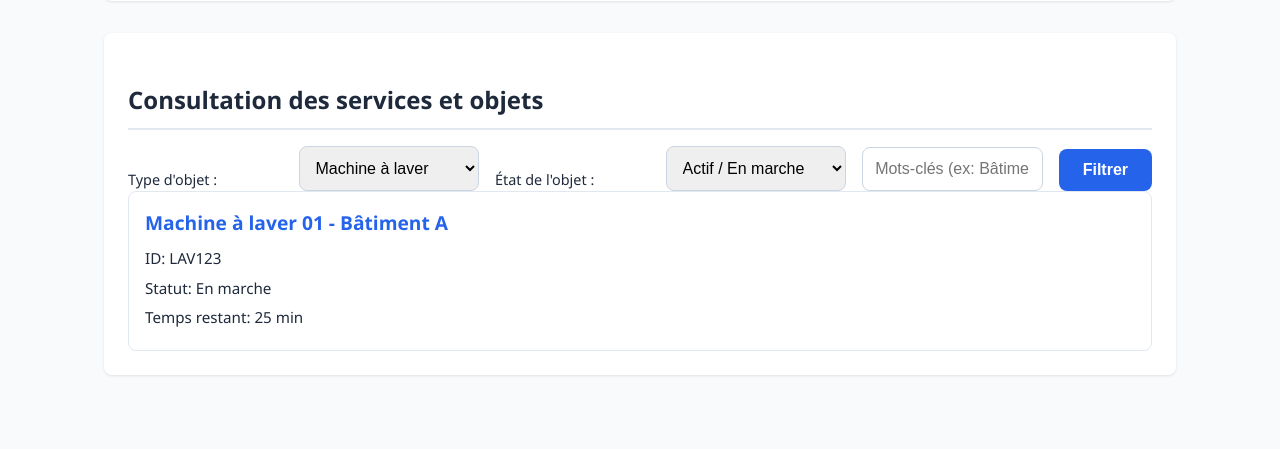
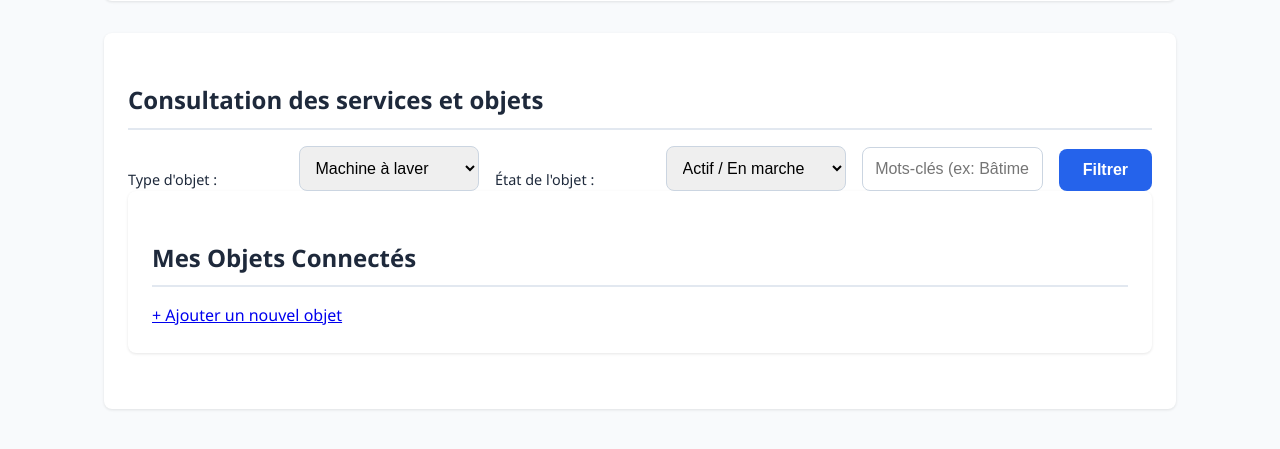
Before and after one commit to Mohamine2/Smart-Uni, a Django app: page /dashboard-simple/ in a window 1280 px wide. Shown: the part 321-770 px from the top of the page. Run offline with Django 5.2, Linux system fonts and the light colour scheme; the visitor is signed in with stand-in values (Sample User, id 1); data that the repository does not hold is empty.

Commit message:
Implémentation de la fonctionnalité d'ajout/suppression d'un objet depuis le compte d'un étudiant

```diff
--- a/core/urls.py
+++ b/core/urls.py
@@ -27,4 +27,6 @@ urlpatterns = [
     path('logout/', views.logout_view, name='logout'),
     path('dashboard-simple/', views.dashboard_view, name='dashboard'), # Page après connexion
     path('objets/recherche/', views.recherche_objets, name='recherche_objets'),
+    path('objets/ajouter/', views.ajout_objet, name='ajout_objet'),
+    path('objets/supprimer/<int:objet_id>/', views.supprimer_objet, name='supprimer_objet'),
 ]
--- a/residence_connectee/views.py
+++ b/residence_connectee/views.py
@@ -1,47 +1,11 @@
 from django.contrib.auth import authenticate, login, logout
-from django.shortcuts import render, redirect
+from django.shortcuts import render, redirect, get_object_or_404
 from django.contrib import messages
 from django.contrib.auth.decorators import login_required
 from .models import ObjetConnecte, Piece
+from django.contrib import messages # Pour afficher une alerte
 
 from residence_connectee.models import Etudiant
-
-def recherche_objets(request):
-    objets = ObjetConnecte.objects.all()
-
-    mot_cle = request.GET.get('q')
-    type_objet = request.GET.get('type_objet')
-    etat = request.GET.get('etat')
-    piece_id = request.GET.get('piece')
-
-    if mot_cle:
-        objets = objets.filter(nom__icontains=mot_cle)
-
-    if type_objet:
-        objets = objets.filter(type_objet=type_objet)
-
-    if etat:
-        if etat == "actif":
-            objets = objets.filter(etat=True)
-        elif etat == "inactif":
-            objets = objets.filter(etat=False)
-
-    if piece_id:
-        objets = objets.filter(piece_id=piece_id)
-
-    pieces = Piece.objects.all()
-
-    context = {
-        'objets': objets,
-        'pieces': pieces,
-        'mot_cle': mot_cle or '',
-        'type_objet_selectionne': type_objet or '',
-        'etat_selectionne': etat or '',
-        'piece_selectionnee': piece_id or '',
-        'type_choices': ObjetConnecte.TYPE_CHOICES,
-    }
-
-    return render(request, 'recherche_objets.html', context)
 
 def home_view(request):
     return render(request, 'index.html')
@@ -102,5 +66,80 @@ def logout_view(request):
 
 @login_required  # Cette ligne empêche les gens non-connectés d'entrer
 def dashboard_view(request):
-    # Ici, request.user contient l'étudiant qui vient de se connecter
-    return render(request, 'dashboard-simple.html', {'etudiant': request.user})
+    # request.user contient l'étudiant qui vient de se connecter
+    mes_objets = ObjetConnecte.objects.filter(piece__logement__occupant=request.user)
+    return render(request, 'dashboard-simple.html', {'objets': mes_objets})
+
+def recherche_objets(request):
+    objets = ObjetConnecte.objects.all()
+
+    mot_cle = request.GET.get('q')
+    type_objet = request.GET.get('type_objet')
+    etat = request.GET.get('etat')
+    piece_id = request.GET.get('piece')
+
+    if mot_cle:
+        objets = objets.filter(nom__icontains=mot_cle)
+
+    if type_objet:
+        objets = objets.filter(type_objet=type_objet)
+
+    if etat:
+        if etat == "actif":
+            objets = objets.filter(etat=True)
+        elif etat == "inactif":
+            objets = objets.filter(etat=False)
+
+    if piece_id:
+        objets = objets.filter(piece_id=piece_id)
+
+    pieces = Piece.objects.all()
+
+    context = {
+        'objets': objets,
+        'pieces': pieces,
+        'mot_cle': mot_cle or '',
+        'type_objet_selectionne': type_objet or '',
+        'etat_selectionne': etat or '',
+        'piece_selectionnee': piece_id or '',
+        'type_choices': ObjetConnecte.TYPE_CHOICES,
+    }
+
+    return render(request, 'recherche_objets.html', context)
+
+@login_required
+def ajout_objet(request):
+    # On récupère les logements appartenant à l'étudiant connecté
+    mes_logements = request.user.logements.all()
+    # On récupère uniquement les pièces de SES logements
+    mes_pieces = Piece.objects.filter(logement__in=mes_logements)
+
+    if request.method == 'POST':
+        nom = request.POST.get('nom_objet')
+        type_obj = request.POST.get('type_objet')
+        piece_id = request.POST.get('piece')
+
+        # Sécurité : On vérifie que la pièce choisie appartient bien à l'un de ses logements
+        piece = get_object_or_404(mes_pieces, id=piece_id)
+
+        ObjetConnecte.objects.create(
+            nom=nom,
+            type_objet=type_obj,
+            piece=piece,
+            etat=False
+        )
+        messages.success(request, "L'objet a été ajouté à votre logement.")
+        return redirect('dashboard')
+
+    context = {
+        'pieces': mes_pieces, # On n'envoie que SES pièces au template
+        'type_choices': ObjetConnecte.TYPE_CHOICES,
+    }
+    return render(request, 'ajout_objet.html', context)
+
+@login_required
+def supprimer_objet(request, objet_id):
+    objet = get_object_or_404(ObjetConnecte, id=objet_id)
+    # Vérifier que l'objet appartient bien au logement de l'étudiant
+    objet.delete()
+    return redirect('dashboard')
--- a/templates/dashboard-simple.html
+++ b/templates/dashboard-simple.html
@@ -57,14 +57,24 @@
                 <button type="submit">Filtrer</button>
             </form>
 
-            <article>
-                <h3>Machine à laver 01 - Bâtiment A</h3>
-                <ul>
-                    <li>ID: LAV123</li>
-                    <li>Statut: En marche</li>
-                    <li>Temps restant: 25 min</li>
-                </ul>
-            </article>
+            <section id="objets">
+                <h2>Mes Objets Connectés</h2>
+                <a href="{% url 'ajout_objet' %}" class="btn">+ Ajouter un nouvel objet</a>
+
+            <div class="liste-objets">
+            {% for objet in user.logements.first.pieces.all %}
+                {% for obj in objet.objets.all %}
+                    <article class="objet-card">
+                        <h3>{{ obj.nom }} ({{ obj.type_objet }})</h3>
+                        <p>Lieu : {{ obj.piece.nom }}</p>
+                        <a href="{% url 'supprimer_objet' obj.id %}"
+                            onclick="return confirm('Supprimer cet objet ?')"
+                            style="color: red;">Supprimer</a>
+                    </article>
+                {% endfor %}
+            {% endfor %}
+    </div>
+</section>
         </section>
     </main>
 </body>
```
Also changed, not shown: templates/ajout_objet.html (added, +36 -0 lines), residence_connectee/migrations/0008_logement_piece_objetconnecte.py (added).
